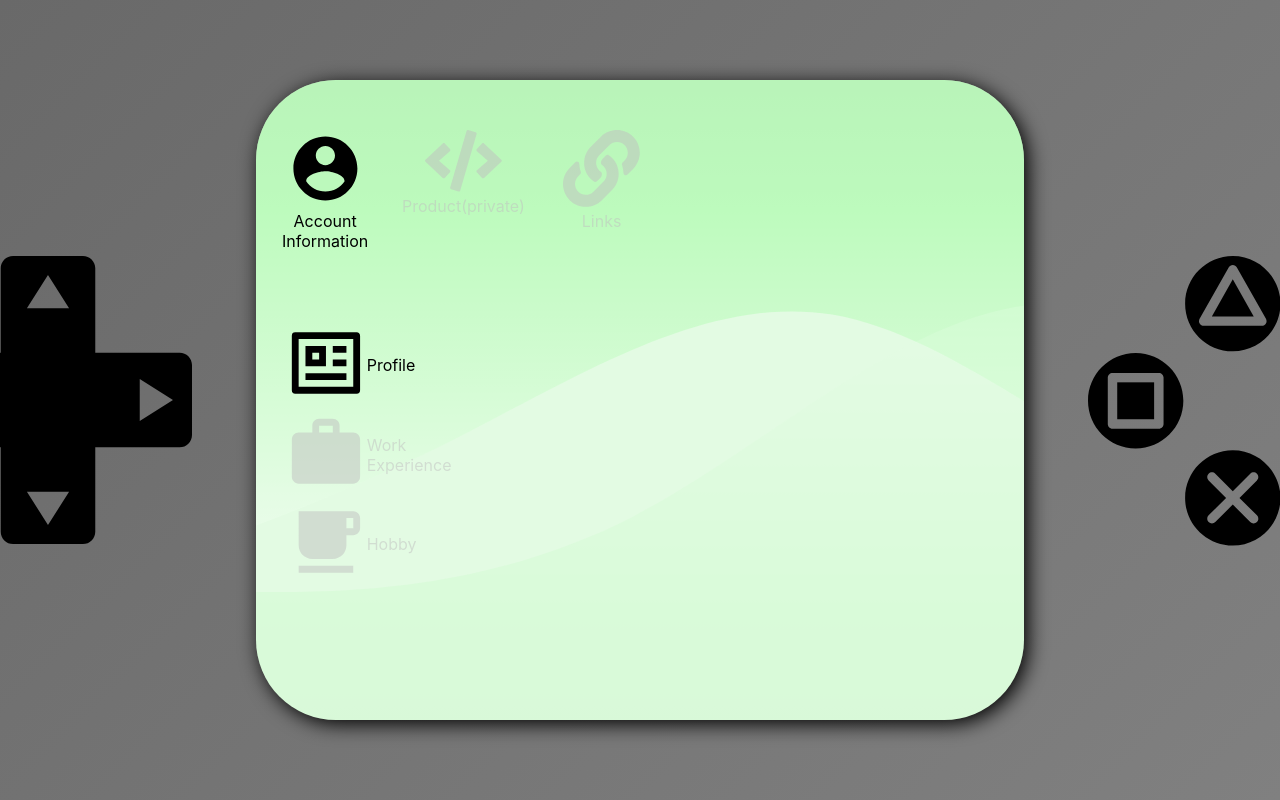
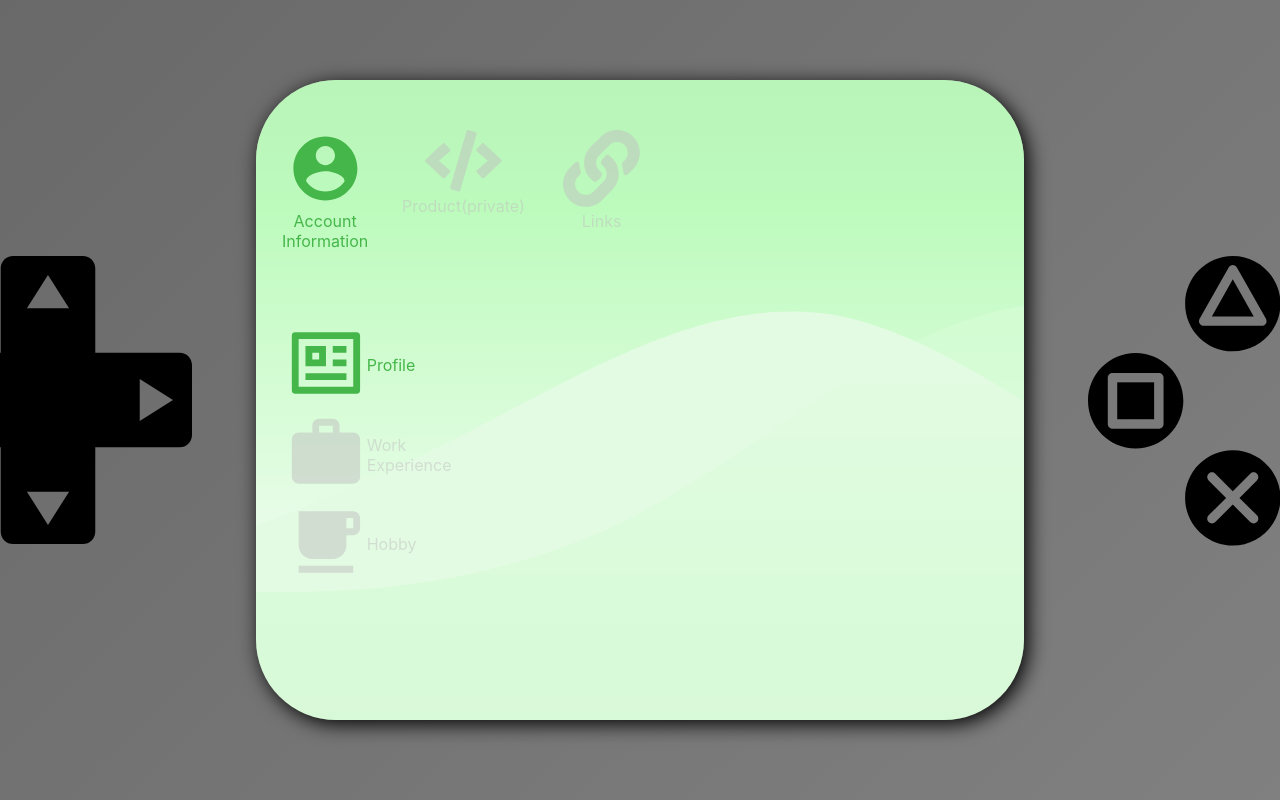
Before and after one commit to linnefromice/portfolio_practice, a React (Create React App) app in the folder react_one/: page / in a window 1280 px wide. Built offline with nearby package versions, Linux system fonts and the light colour scheme.

Commit message:
add animation

```diff
--- a/react_one/src/component/content.js
+++ b/react_one/src/component/content.js
@@ -1,17 +1,23 @@
 import React, { useState } from 'react';
-import './content.scss';
-
 import { FaCode, FaLink, FaGithub } from 'react-icons/fa';
 import { MdAccountCircle, MdWork, MdFreeBreakfast } from 'react-icons/md';
 import { RiProfileLine, RiFlutterLine, RiVuejsLine } from 'react-icons/ri';
+import { animated, useSpring } from 'react-spring';
+import { config } from 'react-spring/renderprops';
+
+import './content.scss';
 
 const MainMenu = ({icon, name, onClick}) => {
   return (
-    <div className="mainMenu" onClick={onClick}>
-      <div style={{ height: "80%", opacity: "0.5", color: "silver" }}>
+    <div
+      className="mainMenu"
+      style={{ opacity: "0.5", color: "silver" }}
+      onClick={onClick}
+    >
+      <div style={{ height: "80%" }}>
         {icon}
       </div>
-      <div style={{ height: "20%", opacity: "0.5", color: "silver" }}>
+      <div style={{ height: "20%" }}>
         <center >{name}</center>
       </div>
     </div>
@@ -19,25 +25,42 @@ const MainMenu = ({icon, name, onClick}) => {
 }
 
 const FocusedMainMenu = ({icon, name, onClick}) => {
+  const animatedStyle = useSpring({
+    from: { opacity: "0.5", color: "silver" },
+    to: async (next, cancel) => {
+      await next({ opacity: "0.75", color: "#64f38c" });
+      await next({ opacity: "1", color: "#45B649" });
+    },
+    config: config.gentle
+  });
+
   return (
-    <div className="mainMenu" onClick={onClick}>
-      <div style={{ height: "80%", opacity: "1", color: "black" }}>
+    <animated.div
+      className="mainMenu"
+      style={animatedStyle}
+      onClick={onClick}
+    >
+      <div style={{ height: "80%" }}>
         {icon}
       </div>
-      <div style={{ height: "20%", opacity: "1", color: "black" }}>
+      <div style={{ height: "20%" }}>
         <center >{name}</center>
       </div>
-    </div>
+    </animated.div>
   )
 }
 
 const SubMenu = ({icon, name, onClick}) => {
   return (
-    <div className="subMenu" onClick={onClick}>
-      <div style={{ width: "80%", opacity: "0.5", color: "silver" }}>
+    <div
+      className="subMenu"
+      style={{ opacity: "0.5", color: "silver" }}
+      onClick={onClick}
+    >
+      <div style={{ width: "80%" }}>
         {icon}
       </div>
-      <div style={{ width: "20%", opacity: "0.5", color: "silver" }}>
+      <div style={{ width: "20%" }}>
         <center>{name}</center>
       </div>
     </div>
@@ -45,15 +68,28 @@ const SubMenu = ({icon, name, onClick}) => {
 }
 
 const FocusedSubMenu = ({icon, name, onClick}) => {
+  const animatedStyle = useSpring({
+    from: { opacity: "0.5", color: "silver" },
+    to: async (next, cancel) => {
+      await next({ opacity: "0.75", color: "#64f38c" });
+      await next({ opacity: "1", color: "#45B649" });
+    },
+    config: config.gentle
+  });
+
   return (
-    <div className="subMenu" onClick={onClick}>
-      <div style={{ width: "80%", opacity: "1", color: "black" }}>
+    <animated.div
+      className="subMenu"
+      style={animatedStyle}
+      onClick={onClick}
+    >
+      <div style={{ width: "80%" }}>
         {icon}
       </div>
-      <div style={{ width: "20%", opacity: "1", color: "black" }}>
+      <div style={{ width: "20%" }}>
         <center>{name}</center>
       </div>
-    </div>
+    </animated.div>
   )
 }
 
```
